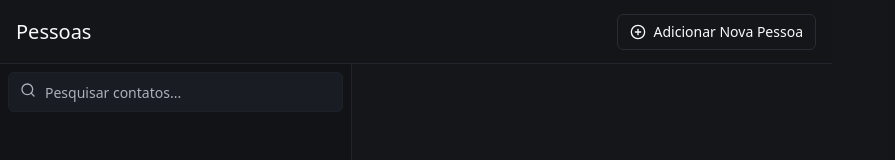
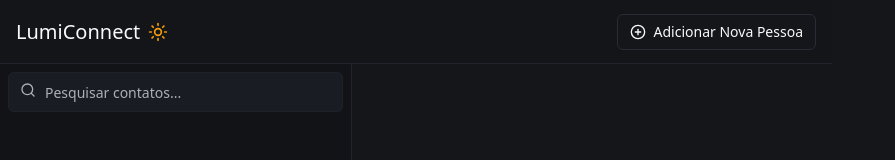
Before and after one commit to DeveloperMatheusH/LumiConnect, a React (Vite) app: page / in a window 1280 px wide. Shown: the top 160 px of the page, without its empty margins (0-895 px from the left). Built offline with nearby package versions, Linux system fonts and the light colour scheme.

Commit message:
Update header text
Update the header text from "Pessoas" to "LumiConnect" and add a sun icon.

```diff
--- a/src/components/Header.tsx
+++ b/src/components/Header.tsx
@@ -2,7 +2,7 @@
 import React from 'react';
 import { useContacts } from '@/context/ContactsContext';
 import { Button } from '@/components/ui/button';
-import { ArrowLeft, PlusCircle, Menu } from 'lucide-react';
+import { ArrowLeft, PlusCircle, Sun } from 'lucide-react';
 import { useIsMobile } from '@/hooks/use-mobile';
 import { SidebarTrigger } from '@/components/ui/sidebar';
 
@@ -34,8 +34,13 @@ const Header: React.FC<HeaderProps> = ({ openAddContactForm }) => {
           <SidebarTrigger className="mr-2" />
         ) : null}
 
-        <h1 className="text-xl font-medium truncate">
-          {selectedContact ? selectedContact.name : "Pessoas"}
+        <h1 className="text-xl font-medium truncate flex items-center gap-2">
+          {selectedContact ? selectedContact.name : (
+            <>
+              LumiConnect
+              <Sun className="h-5 w-5 text-amber-500" />
+            </>
+          )}
         </h1>
       </div>
 
```
